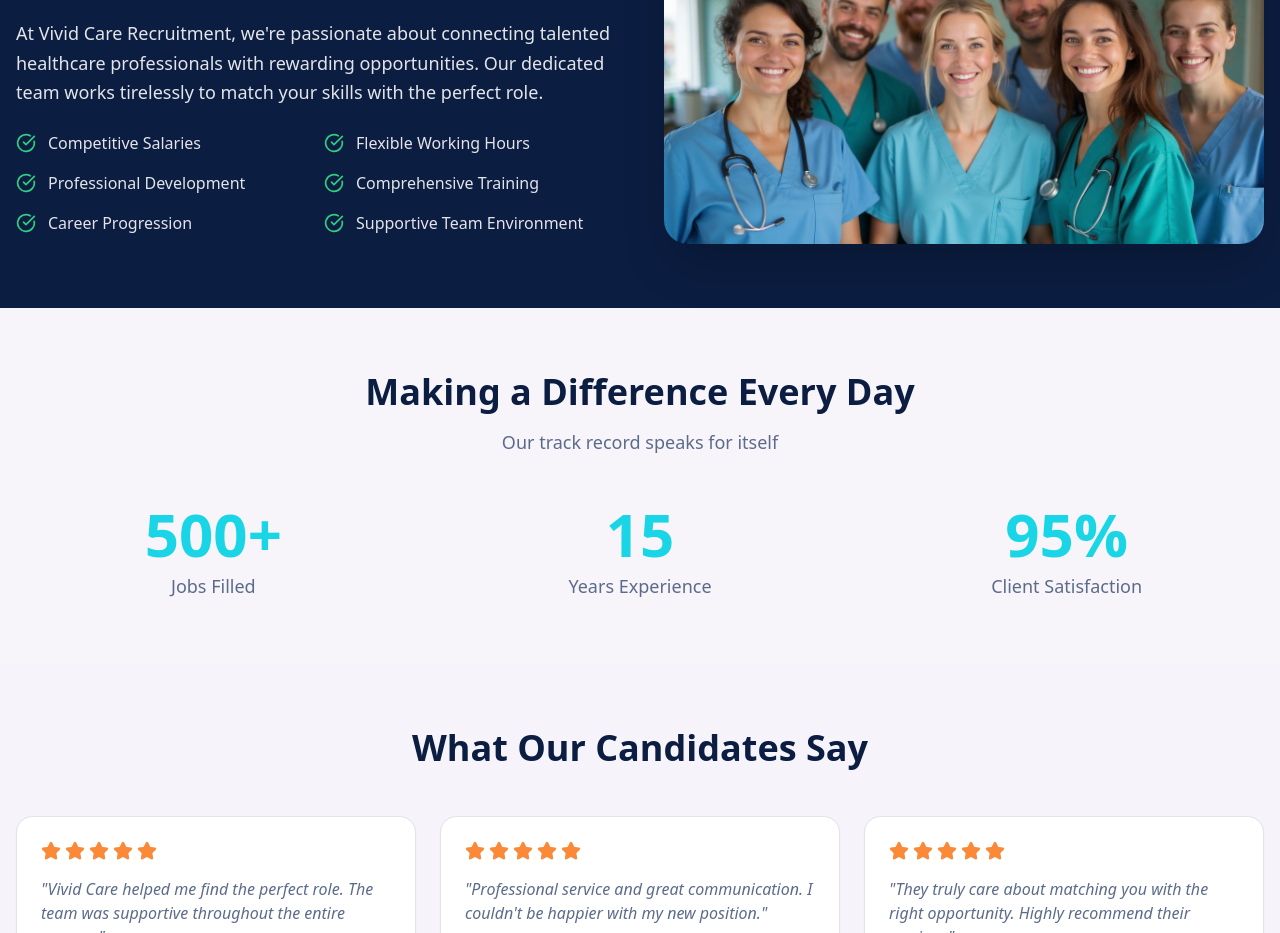
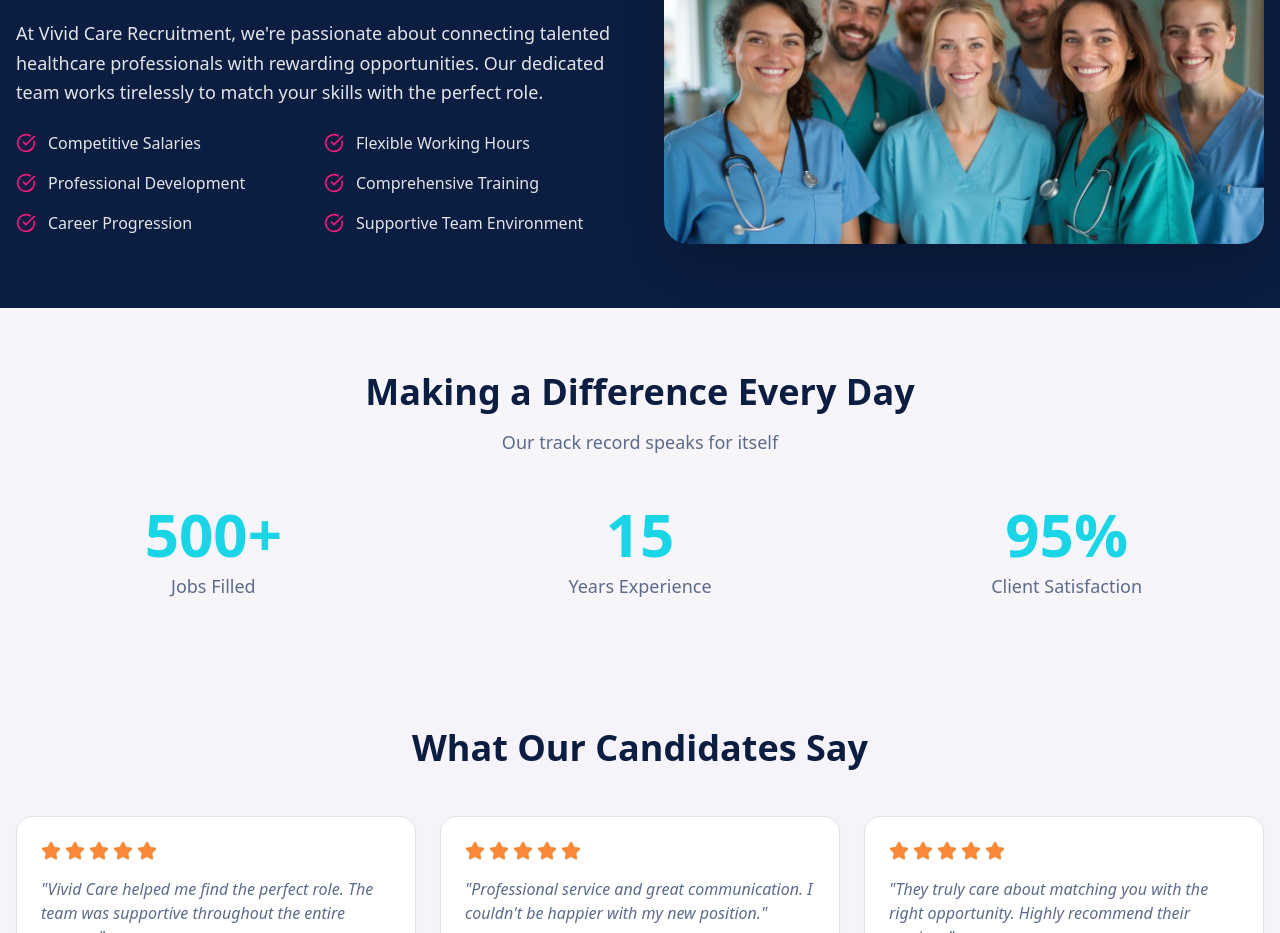
Before and after one commit to mufaqar/vivid_care_jobs, a React (Vite) app: page / in a window 1280 px wide. Shown: the part 2160-3093 px from the top of the page. Built offline with nearby package versions, Linux system fonts and the light colour scheme; the HTML template or start-up script is replaced by a standard one.

Commit message:
Update list icon color

```diff
--- a/src/components/WhyUs.tsx
+++ b/src/components/WhyUs.tsx
@@ -25,7 +25,7 @@ const WhyUs = () => {
             <div className="grid grid-cols-1 sm:grid-cols-2 gap-4">
               {benefits.map((benefit, index) => (
                 <div key={index} className="flex items-center gap-3">
-                  <CheckCircle className="w-5 h-5 text-success flex-shrink-0" />
+                  <CheckCircle className="w-5 h-5 flex-shrink-0" color="#ED1B7B" />
                   <span className="opacity-90">{benefit}</span>
                 </div>
               ))}
```
